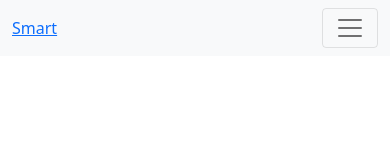
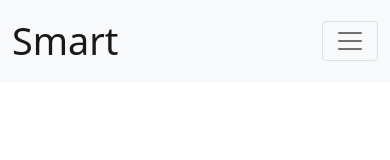
Before and after one commit to AlxMorgen/smart-agency-landing-page, a website: page index.html in a window 390 px wide. Drawn offline with nearby package versions, Linux system fonts and the light colour scheme.

Commit message:
Добавил style, починил кнопку

```diff
--- a/index.html
+++ b/index.html
@@ -5,14 +5,15 @@
     <meta name="viewport" content="width=device-width, initial-scale=1">
     <link href="https://cdn.jsdelivr.net/npm/bootstrap@5.0.1/dist/css/bootstrap.min.css" rel="stylesheet" integrity="sha384-+0n0xVW2eSR5OomGNYDnhzAbDsOXxcvSN1TPprVMTNDbiYZCxYbOOl7+AMvyTG2x" crossorigin="anonymous">
     <link rel="preconnect" href="https://fonts.googleapis.com">
-<link rel="preconnect" href="https://fonts.gstatic.com" crossorigin>
-<link href="https://fonts.googleapis.com/css2?family=Open+Sans:wght@400;600&display=swap" rel="stylesheet">
-</head>
+    <link rel="preconnect" href="https://fonts.gstatic.com" crossorigin>
+    <link href="https://fonts.googleapis.com/css2?family=Open+Sans:wght@400;600&display=swap" rel="stylesheet">
+    <link rel="stylesheet" href="style.css">
+  </head>
   <body>
       <nav class="navbar navbar-expand-lg navbar-light bg-light">
           <div class="container">
-              <a href="" class="navbar_brand">Smart</a>
-              <button class="navbar-toggler" type="button" data-toggle="collapse" data-target="#navbarContent" aria-controls="navbarContent" aria-expanded="false">
+              <a href="" class="navbar-brand">Smart</a>
+              <button class="navbar-toggler" type="button" data-bs-toggle="collapse" data-bs-target="#navbarContent" aria-controls="navbarContent" aria-expanded="false">
                   <span class="navbar-toggler-icon"></span>
               </button>
               <div class="collapse navbar-collapse" id="navbarContent">
--- /dev/null
+++ b/package.json
@@ -0,0 +1,5 @@
+{
+  "dependencies": {
+    "bootstrap": "^5.0.2"
+  }
+}
--- a/style.css
+++ b/style.css
@@ -0,0 +1,3 @@
+.navbar-brand {
+    font-size: 37.77px;
+}
```
Also changed, not shown: 1 other file.
